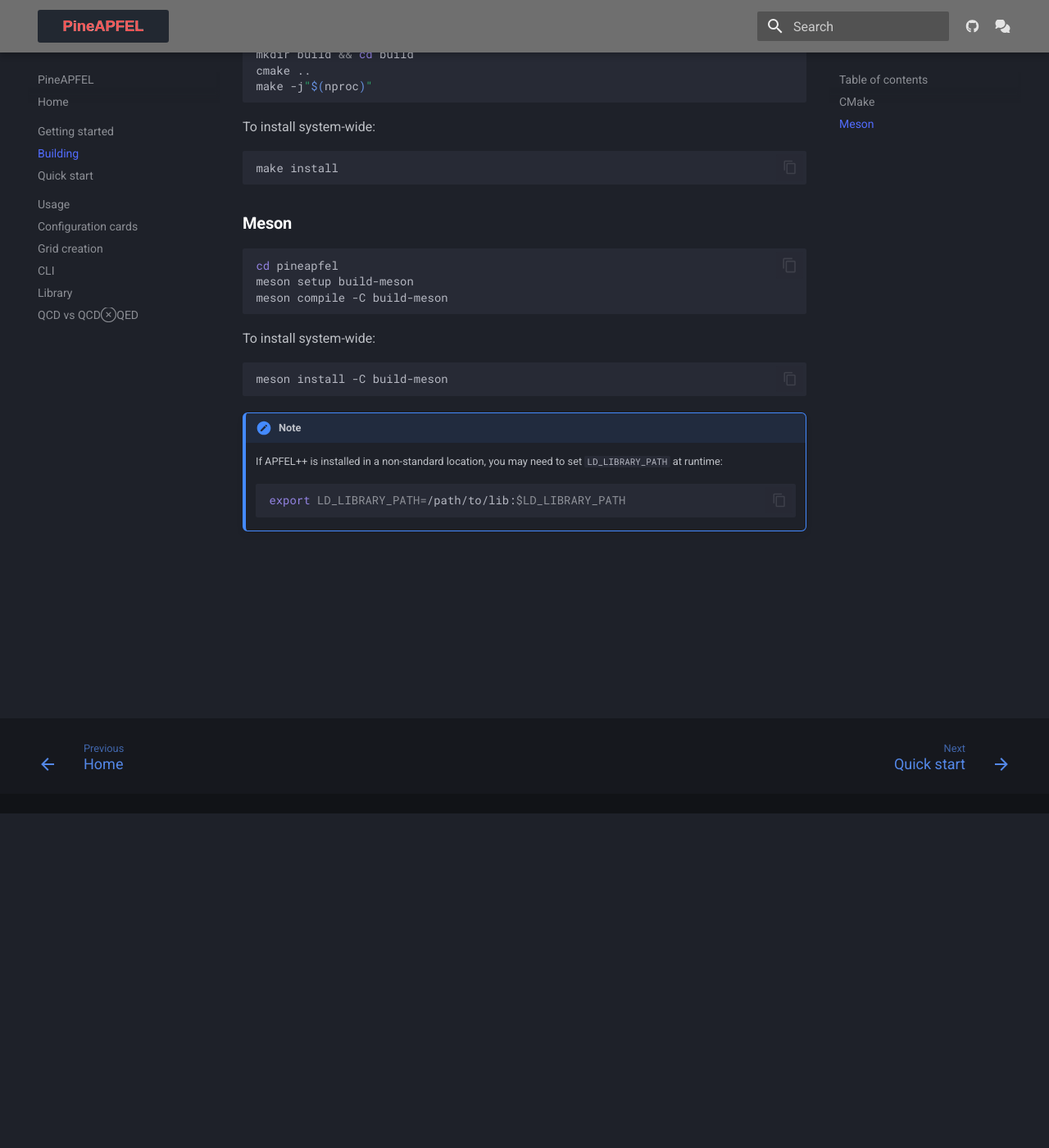
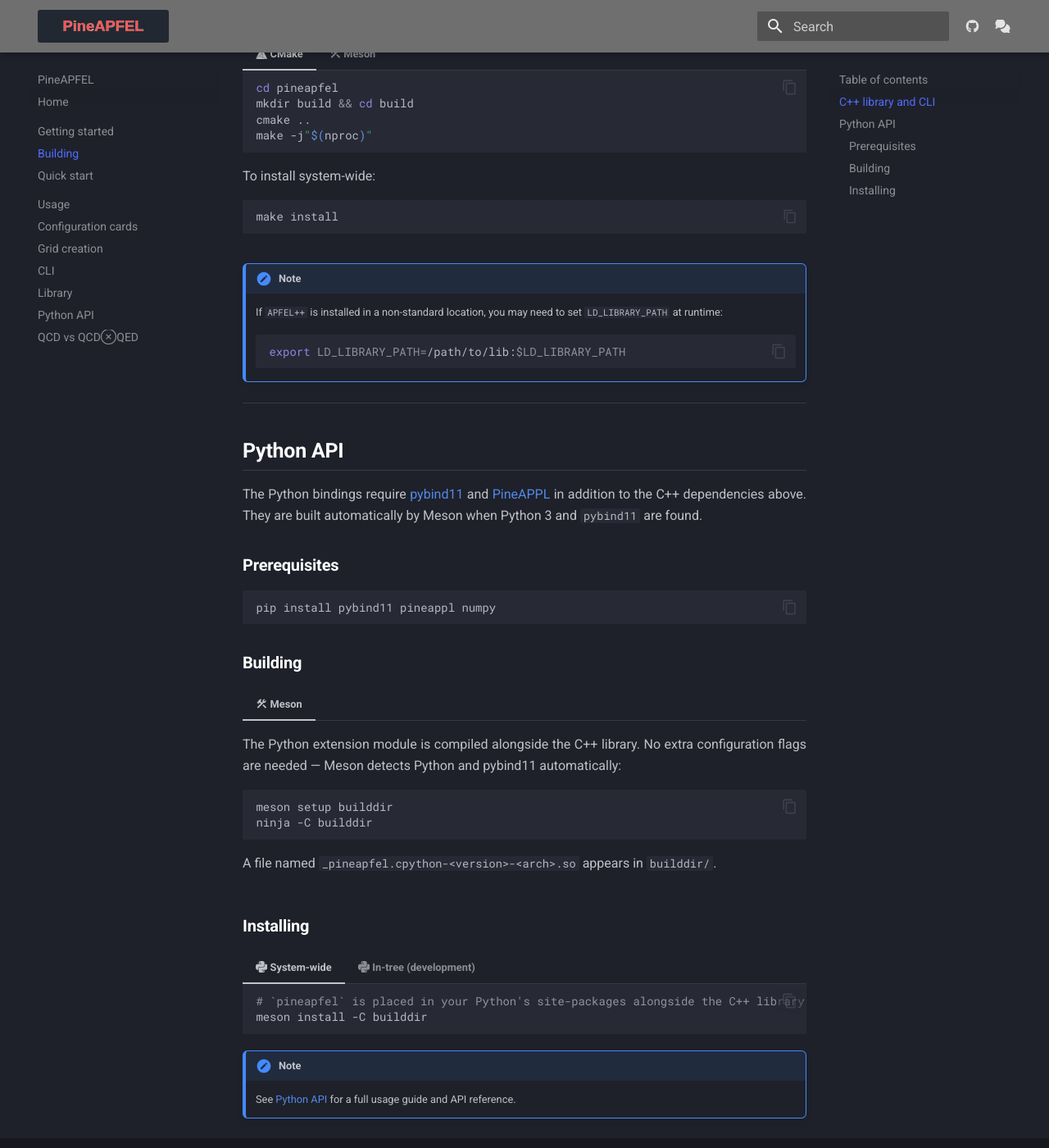
Before and after one commit to QCDLab/PineAPFEL, an MkDocs documentation site: the page built from docs/building.md, in a window 1280 px wide and 1400 px high, scrolled down 408 px. Shown: the whole window at 82% size. Built offline with MkDocs 1.6.1 and Material for MkDocs 9.7.7, drawn with Linux system fonts in a browser that asks for light colours.

Commit message:
Document Python APIs

````diff
--- a/docs/building.md
+++ b/docs/building.md
@@ -7,39 +7,94 @@ and its APIs and tools. `PineAPFEL` depends on the following libraries:
 - [YAML-CPP](https://github.com/jbeder/yaml-cpp) for parsing the theory and operator YAML
     cards
 
-### CMake
+## C++ library and CLI
 
-```bash
-cd pineapfel
-mkdir build && cd build
-cmake ..
-make -j"$(nproc)"
-```
+=== ":simple-cmake: CMake"
 
-To install system-wide:
+    ```bash
+    cd pineapfel
+    mkdir build && cd build
+    cmake ..
+    make -j"$(nproc)"
+    ```
 
-```bash
-make install
-```
+    To install system-wide:
 
-### Meson
+    ```bash
+    make install
+    ```
 
-```bash
-cd pineapfel
-meson setup build-meson
-meson compile -C build-meson
-```
+=== ":material-hammer-wrench: Meson"
 
-To install system-wide:
+    ```bash
+    cd pineapfel
+    meson setup builddir
+    ninja -C builddir
+    ```
 
-```bash
-meson install -C build-meson
-```
+    To install system-wide:
+
+    ```bash
+    meson install -C builddir
+    ```
 
 !!! note
-    If APFEL++ is installed in a non-standard location, you may need to set `LD_LIBRARY_PATH`
+    If `APFEL++` is installed in a non-standard location, you may need to set `LD_LIBRARY_PATH`
     at runtime:
 
     ```bash
     export LD_LIBRARY_PATH=/path/to/lib:$LD_LIBRARY_PATH
     ```
+
+---
+
+## Python API
+
+The Python bindings require [pybind11](https://github.com/pybind/pybind11) and
+[PineAPPL](https://github.com/NNPDF/pineappl) in addition to the C++ dependencies above.
+They are built automatically by Meson when Python 3 and `pybind11` are found.
+
+### Prerequisites
+
+```bash
+pip install pybind11 pineappl numpy
+```
+
+### Building
+
+=== ":material-hammer-wrench: Meson"
+
+    The Python extension module is compiled alongside the C++ library.  No extra
+    configuration flags are needed — Meson detects Python and pybind11 automatically:
+
+    ```bash
+    meson setup builddir
+    ninja -C builddir
+    ```
+
+    A file named `_pineapfel.cpython-<version>-<arch>.so` appears in `builddir/`.
+
+### Installing
+
+=== ":simple-python: System-wide"
+
+    ```bash
+    # `pineapfel` is placed in your Python's site-packages alongside the C++ library.
+    meson install -C builddir
+    ```
+
+=== ":simple-python: In-tree (development)"
+
+    Symlink the built extension into the source package so `import pineapfel` works
+    without installation:
+
+    ```bash
+    ln -sf "$(pwd)/builddir/_pineapfel.cpython-$(python3 -c 'import sys; v=sys.version_info; print(f"{v.major}{v.minor}")')-"*.so pineapfel_pyapi/pineapfel/
+
+    # Prepend the source tree to PYTHONPATH:
+    export PYTHONPATH="$(pwd)/pineapfel_pyapi:$PYTHONPATH"
+    python3 -c "import pineapfel; print('OK')"
+    ```
+
+!!! note
+    See [Python API](python-api.md) for a full usage guide and API reference.
--- a/mkdocs.yml
+++ b/mkdocs.yml
@@ -37,6 +37,7 @@ nav:
       - Grid creation: grid-creation.md
       - CLI: cli.md
       - Library: library.md
+      - Python API: python-api.md
       - QCD vs QCD⊗QED: evolution-modes.md
 
 plugins:
@@ -64,6 +65,9 @@ markdown_extensions:
   - def_list
   - pymdownx.tasklist:
       custom_checkbox: true
+  - pymdownx.emoji:
+      emoji_index: !!python/name:material.extensions.emoji.twemoji
+      emoji_generator: !!python/name:material.extensions.emoji.to_svg
 
 extra:
   generator: false
````
Also changed, not shown: docs/index.md (+1 -0 lines), docs/python-api.md (added, +164 -0 lines).
